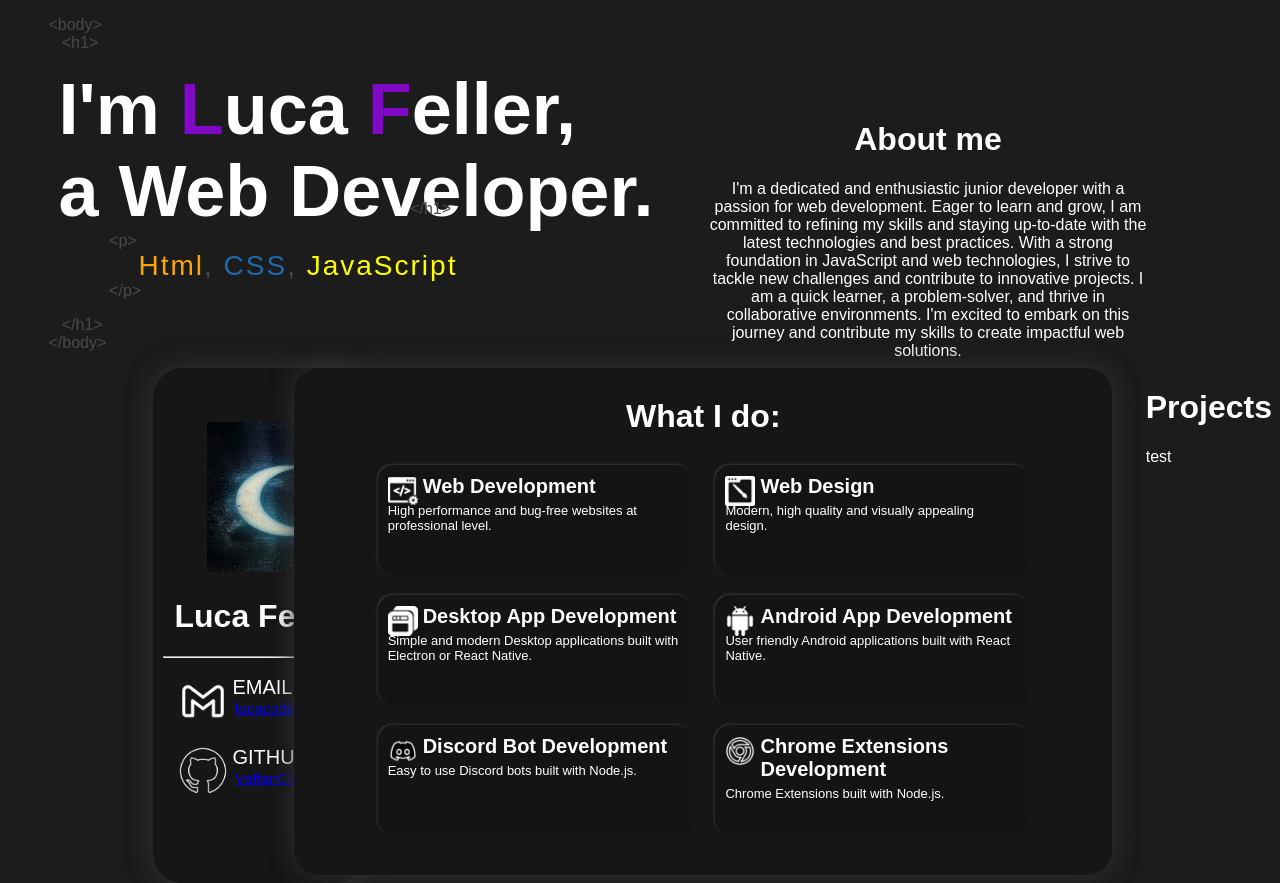
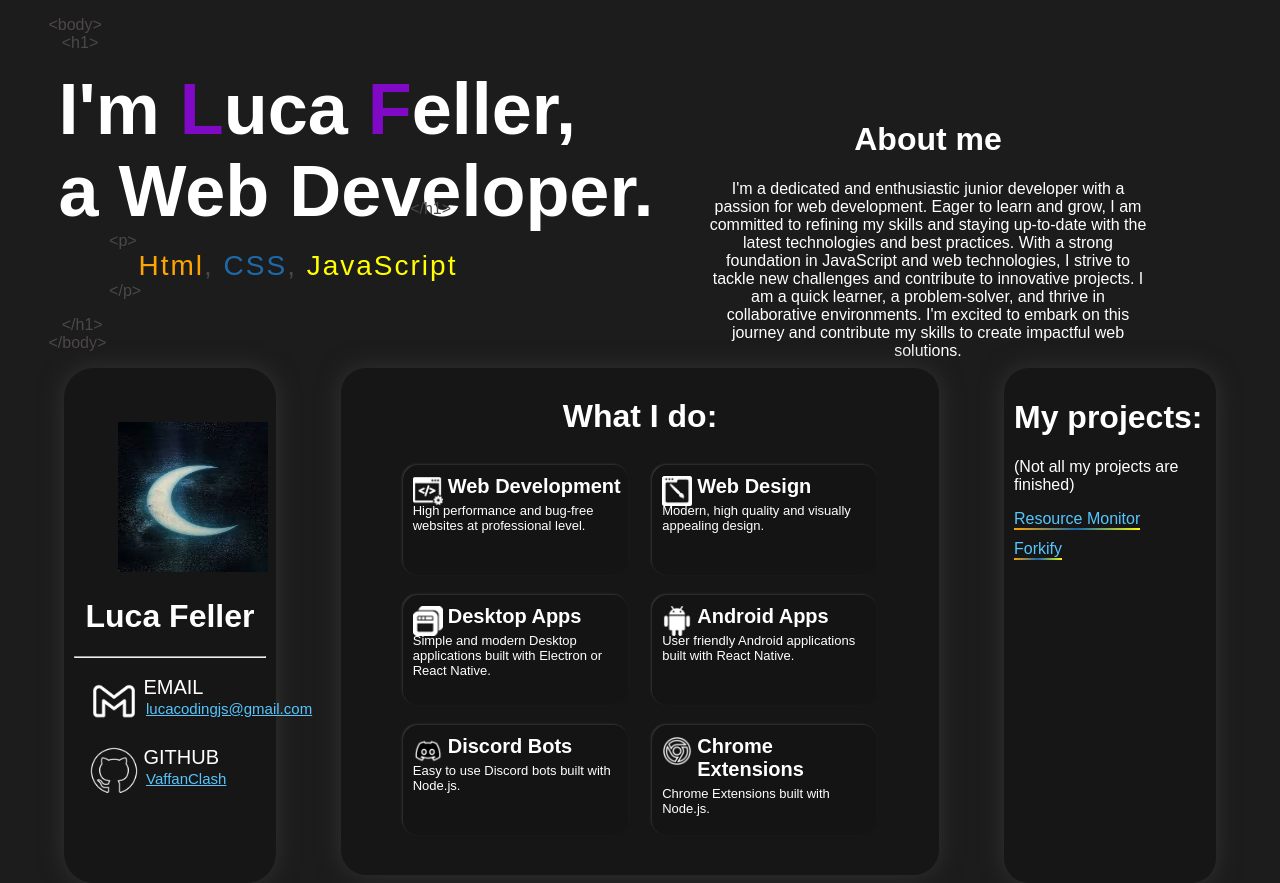
Before and after one commit to VaffanClash/portfolio, a website: page index.html in a window 1280 px wide. Drawn offline with Linux system fonts and the light colour scheme; a web font is replaced by a local one.

Commit message:
added My projects modal

```diff
--- a/index.html
+++ b/index.html
@@ -106,25 +106,25 @@
 
             <div id="desktopApp" class="cell">
                 <img class="cellIcon" src="./img/desktop-development.png"></img>
-                <h3 class="cellTitle">Desktop App Development</h3>
+                <h3 class="cellTitle">Desktop Apps</h3>
                 <p class="cellP">Simple and modern Desktop applications built with Electron or React Native.</p>
             </div>
 
             <div id="androidApp" class="cell">
                 <img class="cellIcon" src="./img/android-development.png"></img>
-                <h3 class="cellTitle">Android App Development</h3>
+                <h3 class="cellTitle">Android Apps</h3>
                 <p class="cellP">User friendly Android applications built with React Native.</p>
             </div>
 
             <div id="discordBots" class="cell">
                 <img class="cellIcon" src="./img/discord-development.png"></img>
-                <h3 class="cellTitle">Discord Bot Development</h3>
+                <h3 class="cellTitle">Discord Bots</h3>
                 <p class="cellP">Easy to use Discord bots built with Node.js.</p>
             </div>
 
             <div id="Chrome Extensions" class="cell">
                 <img class="cellIcon" src="./img/extension-development.png"></img>
-                <h3 class="cellTitle">Chrome Extensions Development</h3>
+                <h3 class="cellTitle">Chrome Extensions</h3>
                 <p class="cellP">Chrome Extensions built with Node.js.</p>
             </div>
 
@@ -132,8 +132,11 @@
 
         <!--* Projects -->
         <div id="projects">
-            <h1>Projects</h1>
-            <p>test</p>
+            <h1>My projects:</h1>
+            <p>(Not all my projects are finished)</p>
+
+            <a class="projectEntry" href="https://github.com/VaffanClash/Resource-monitor">Resource Monitor</a>
+            <a class="projectEntry" href="https://github.com/VaffanClash/forkify">Forkify</a>
         </div>
 
     </div>
--- a/style.css
+++ b/style.css
@@ -1,4 +1,5 @@
 :root {
+    --main-form-background: #161616;
     --main-box-shadow: -1px -1px 3px rgb(99, 99, 98);
     --noOffset-box-shadow: 0 0 25px rgb(51, 51, 50);
 }
@@ -13,6 +14,20 @@ body {
     background-position: center;
     background-size: cover; */
 }
+
+/** Links */
+a:link {
+    color: #56c6fd;
+}
+
+a:visited {
+    color: #800080;
+}
+
+a:hover {
+    color: #2b8ec0;
+}
+/**  */
 
 .hidden {
     display: none;
@@ -56,6 +71,7 @@ body {
     top: 23%;
 }
 
+/** Skills */
 #skills {
     position: relative;
     left: 10%;
@@ -71,6 +87,7 @@ body {
     letter-spacing: 2px;
     font-family: 'LT Museum', sans-serif;
 }
+/**  */
 
 #closing {
     position: relative;
@@ -110,15 +127,15 @@ body {
     width: 15%;
     height: 495px;
 
-    left: 10%;
+    left: 5%;
 
-    background-color: #161616;
+    background-color: var(--main-form-background);
 
     border-radius: 30px;
     box-shadow: var(--noOffset-box-shadow);
 
     padding: 10px;
-    margin: 0px 0px 0px 25px;
+    /* margin: 0px 0px 0px 25px; */
 
     display: inline-block;
 
@@ -139,6 +156,7 @@ body {
     text-align: center;
 }
 
+/** Contact */
 .contact {
     position: relative;
     left: 15px;
@@ -177,6 +195,7 @@ body {
 
     display: block;
 }
+/**  */
 
 #emailCopied {
     position: relative;
@@ -205,11 +224,12 @@ body {
  **---------------------------------------------**/
 
 #whatIDo {
-    position: relative;
-    width: 60%;
-    left: 10%;
+    position: absolute;
+    width: 42%;
 
-    background-color: #161616;
+    /* left: 50%; */
+
+    background-color: var(--main-form-background);
 
     border-radius: 25px;
     box-shadow: var(--noOffset-box-shadow);
@@ -230,6 +250,7 @@ body {
     margin: 0px 0px 20px 0px;
 }
 
+/** Cells */
 .cell {
     position: relative;
     width: 40%;
@@ -268,3 +289,57 @@ body {
 .cellP {
     margin: 5px;
 }
+/**  */
+
+/**--------------------------------------------
+ **               PROJECTS
+ **---------------------------------------------**/
+
+#projects {
+    position: absolute;
+    width: 15%;
+    height: 495px;
+
+    /* left: 75%; */
+    right: 5%;
+
+    background-color: var(--main-form-background);
+
+    padding: 10px;
+    /* margin: 0px 25px 0px 0px; */
+
+    border-radius: 25px;
+    box-shadow: var(--noOffset-box-shadow);
+
+    transition: all 0.3s ease;
+}
+
+#projects:hover {
+    box-shadow: none;
+}
+
+.projectEntry {
+    width: fit-content;
+
+    margin-top: 10px;
+
+    border-bottom: 2px solid transparent;
+    border-image: linear-gradient(0.25turn, rgb(255, 165, 0), rgb(28, 106, 170), yellow);
+    border-image-slice: 1;
+
+    display: block;
+}
+
+/** Remove underline */
+.projectEntry:link {
+    text-decoration: none;
+}
+
+.projectEntry:visited {
+    text-decoration: none;
+}
+
+.projectEntry:hover {
+    text-decoration: none;
+}
+/**  */
```
